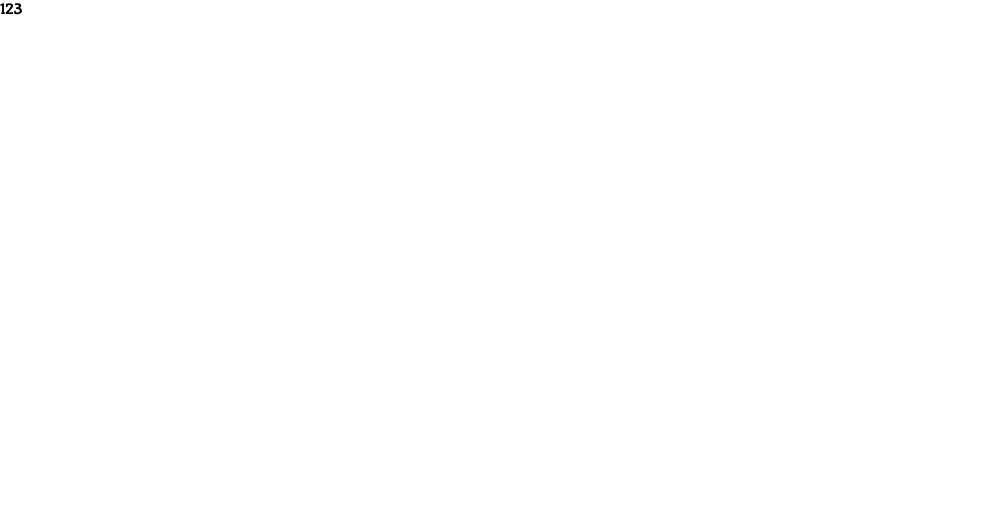
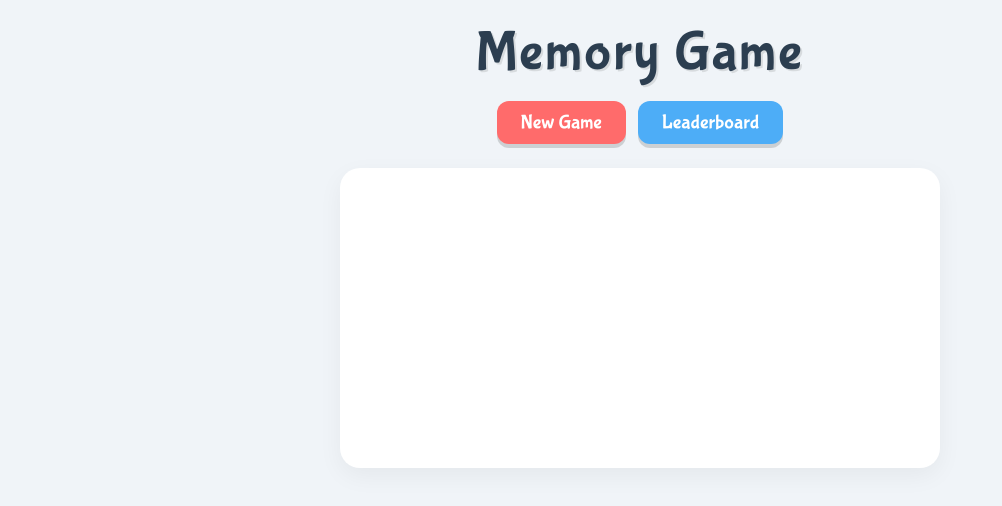
Before and after one commit to Miroslau/memory-game, a website built with Vite: page index.html in a window 1280 px wide. Shown: the whole page, without its empty margins (0-1002 px from the left). Built offline with nearby package versions, Linux system fonts and the light colour scheme.

Commit message:
feat: game layout has been added

```diff
--- /dev/null
+++ b/src/components/Board.js
@@ -0,0 +1,26 @@
+import Component from './Component';
+
+class Board extends Component {
+  constructor() {
+    super('main', 'game-container');
+    this.boardElement = null;
+    this.render();
+  }
+
+  render() {
+    const board = document.createElement('div');
+    board.className = 'game-board';
+    board.id = 'game-board';
+
+    this.element.append(board);
+    this.boardElement = board;
+  }
+
+  clear() {
+    if (this.boardElement) {
+      this.boardElement.innerHTML = '';
+    }
+  }
+}
+
+export default Board;
--- /dev/null
+++ b/src/components/Component.js
@@ -0,0 +1,15 @@
+class Component {
+  constructor(tagName ='div', className = '') {
+    this.element = document.createElement(tagName);
+
+    if (className) {
+      this.element.className = className;
+    }
+  }
+
+  getElement() {
+    return this.element;
+  }
+}
+
+export default Component;
--- /dev/null
+++ b/src/components/Header.js
@@ -0,0 +1,34 @@
+import Component from './Component';
+
+class Header extends Component {
+  constructor() {
+    super('header', 'header');
+    this.render();
+  }
+
+  render() {
+    const title = document.createElement('h1');
+    title.className = 'header__title';
+    title.textContent = 'Memory Game';
+
+    const controls = document.createElement('div');
+    controls.className = 'header__controls';
+
+    const newGameBtn = document.createElement('button');
+    newGameBtn.type = 'button';
+    newGameBtn.className = 'button button_primary';
+    newGameBtn.id = 'new-game-btn';
+    newGameBtn.textContent = 'New Game';
+
+    const leaderBoardBtn = document.createElement('button');
+    leaderBoardBtn.type = 'button';
+    leaderBoardBtn.className = 'button button_secondary';
+    leaderBoardBtn.id = 'leaderboard-btn';
+    leaderBoardBtn.textContent = 'Leaderboard';
+
+    controls.append(newGameBtn, leaderBoardBtn);
+    this.element.append(title, controls);
+  }
+}
+
+export default Header;
--- a/src/main.js
+++ b/src/main.js
@@ -1,5 +1,17 @@
 import './styles/style.css';
+import Header from './components/Header.js';
+import Board from './components/Board';
 
-document.querySelector('#app').innerHTML = `
-    <div>123</div>
-`;
+document.addEventListener('DOMContentLoaded', () => {
+  const app = document.querySelector('#app');
+
+  if (!app) {
+    console.error('The root element #app is not found!');
+    return;
+  }
+
+  const headerComponent = new Header();
+  const gameBoardComponent = new Board();
+
+  app.append(headerComponent.getElement(), gameBoardComponent.getElement());
+});
--- a/src/styles/style.css
+++ b/src/styles/style.css
@@ -3,4 +3,104 @@
 
 :root {
     font-family: 'Bubblegum Sans', system-ui, -apple-system, sans-serif;
+
+    --bg-color: #f0f4f8;
+    --text-color: #2c3e50;
+
+    --color-primary: #ff6b6b;
+    --color-primary-hover: #ff5252;
+    --color-secondary: #4dadf7;
+    --color-secondary-hover: #339af0;
+
+    --board-max-width: 600px;
+    --card-gap: 12px;
 }
+
+body {
+    background-color: var(--bg-color);
+    color: var(--text-color);
+    min-height: 100vh;
+    display: flex;
+    justify-content: center;
+    align-items: flex-start;
+    padding: 20px;
+}
+
+#app {
+    width: 100%;
+    max-width: var(--board-max-width);
+    display: flex;
+    flex-direction: column;
+    gap: 24px;
+}
+
+.header {
+    display: flex;
+    flex-direction: column;
+    align-items: center;
+    gap: 16px;
+    text-align: center;
+}
+
+.header__title {
+    font-size: 3.5rem;
+    letter-spacing: 2px;
+    text-shadow: 2px 2px 0px rgba(0, 0, 0, 0.1);
+    color: var(--text-color);
+}
+
+.header__controls {
+    display: flex;
+    gap: 12px;
+    width: 100%;
+    justify-content: center;
+}
+
+.button {
+    font-size: 1.25rem;
+    padding: 10px 24px;
+    border: none;
+    border-radius: 12px;
+    cursor: pointer;
+    transition: transform 0.1s ease, background-color 0.2s ease;
+    box-shadow: 0 4px 0px rgba(0, 0, 0, 0.15);
+}
+
+.button:active {
+    transform: translateY(4px);
+    box-shadow: none;
+}
+
+.button_primary {
+    background-color: var(--color-primary);
+    color: white;
+}
+
+.button_primary:hover {
+    background-color: var(--color-primary-hover);
+}
+
+.button_secondary {
+    background-color: var(--color-secondary);
+    color: white;
+}
+
+.button_secondary:hover {
+    background-color: var(--color-secondary-hover);
+}
+
+.game-container {
+    width: 100%;
+}
+
+.game-board {
+    display: grid;
+    grid-template-columns: repeat(auto-fit, minmax(80px, 1fr));
+    gap: var(--card-gap);
+    width: 100%;
+    background: white;
+    padding: 16px;
+    border-radius: 20px;
+    box-shadow: 0 8px 24px rgba(0, 0, 0, 0.05);
+    min-height: 300px;
+}
```
